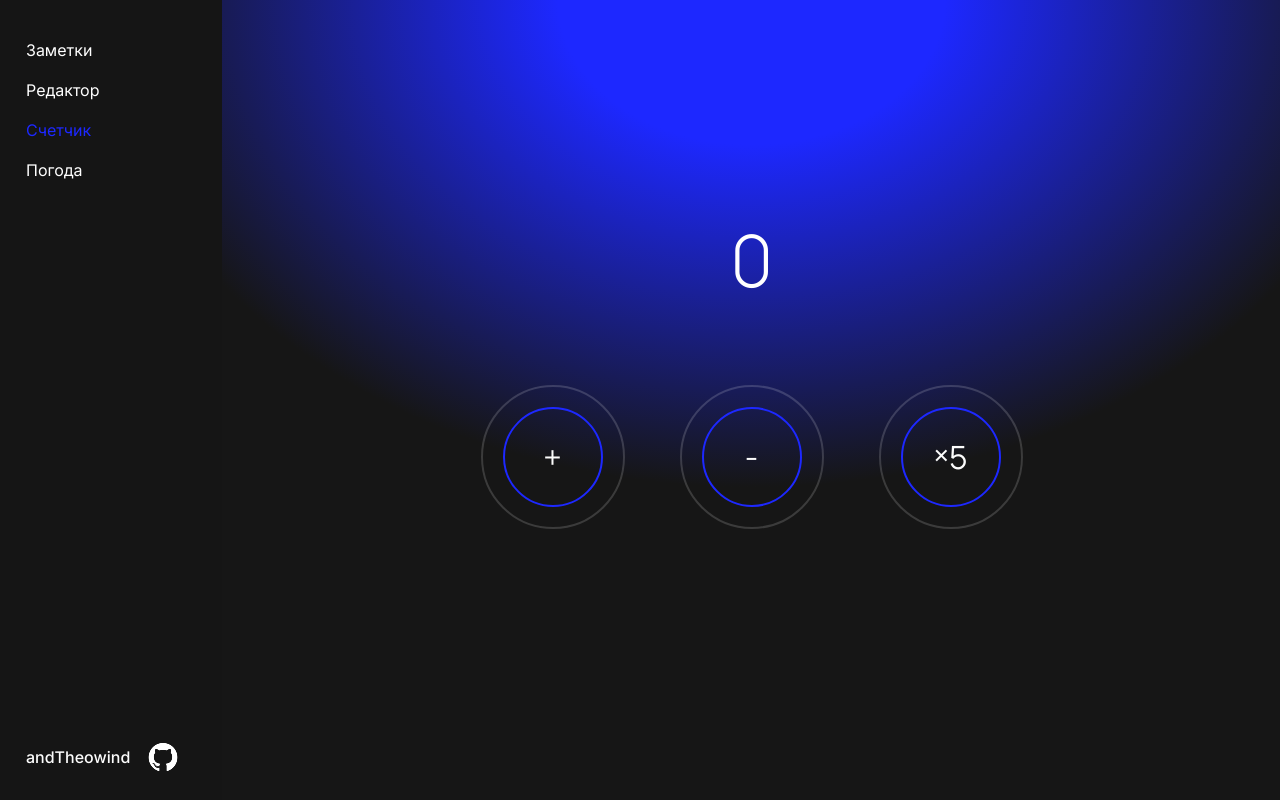
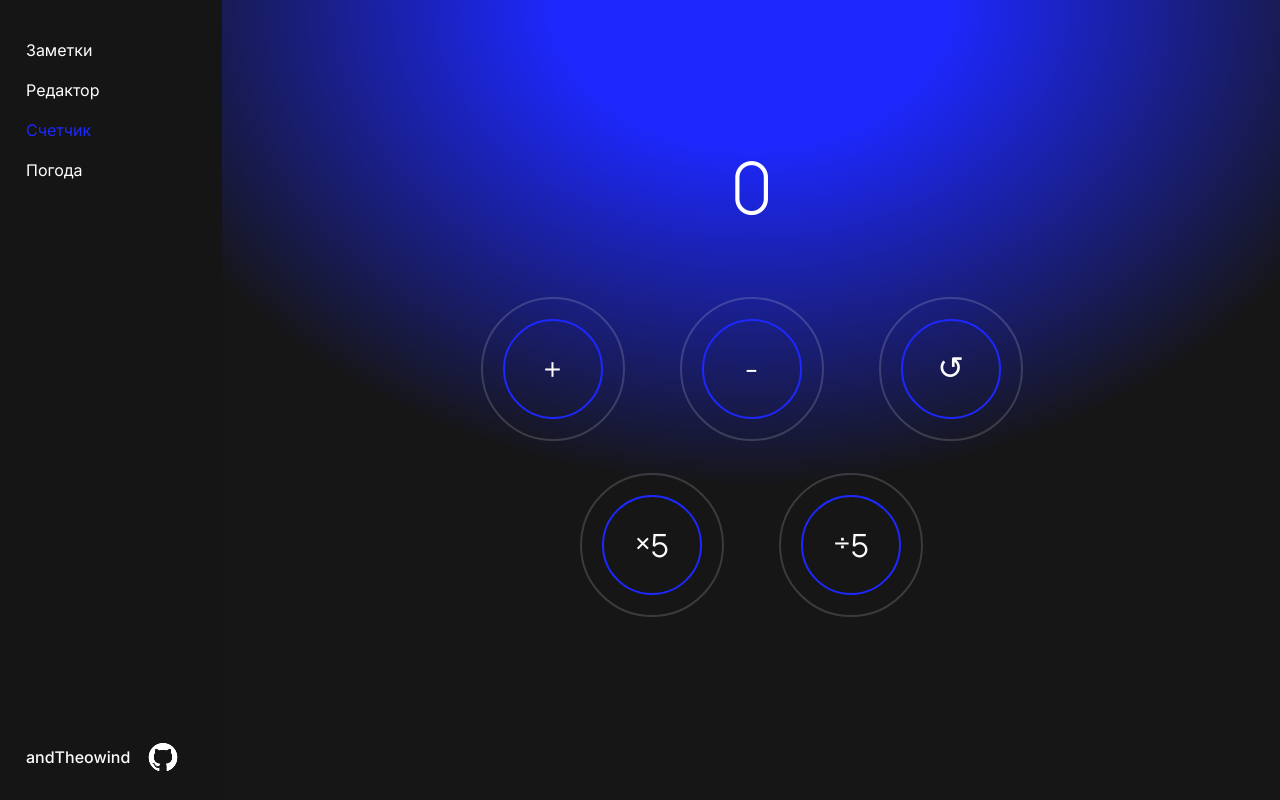
Before and after one commit to andTheowind/projectVue, a Vue app: page / in a window 1280 px wide. Both pictures are taken after a click on the button "Счетчик". Built offline with nearby package versions, Linux system fonts and the light colour scheme.

Commit message:
add new functions in counter-app

```diff
--- a/src/components/sidebar-main/Counter-App.vue
+++ b/src/components/sidebar-main/Counter-App.vue
@@ -3,8 +3,6 @@
 import { ref } from 'vue'
 import RowSpacer from '/src/components/Row-Spacer.vue'
 import CardWrapper from '/src/components/Card-Wrapper.vue'
-// import SvgAddButton from './SvgAddButton.vue'
-// import SvgRemoveButton from './SvgRemoveButton.vue'
 
 defineProps({
   msg: String,
@@ -15,6 +13,7 @@ const counterAppText = {
   btnCountUp: '+',
   btnCountDown: '-',
   btnCountMultiply: '5',
+  btnCountDivide: '5',
   amountCounter: 'Общее количество: ',
 }
 
@@ -28,37 +27,51 @@ const countDown = () => {
   counter.value -= 1;
 }
 
-const countMultiply = () => {
+const countMultiplyByFive = () => {
   counter.value *= 5;
 }
+
+const countDivideByFive = () => {
+  counter.value /= 5;
+}
+
 
 </script>
 
 <template>
   <RowSpacer>
     <CardWrapper class="card-counter">
-      <!-- Заголовок приложения -->
-      <!-- <p class="h3">{{ counterAppText.titleCounter }}: {{ counter }}</p> -->
       <div class="output-wrap">
         <span class="display-2 lh-0">{{ counter }}</span>
       </div>
-      <div class="btns-wrap my-2">
+      <div class="btns-wrap my-2 pb-2">
         <div class="main-btn-wrap">
           <button class="main-btn count-up" v-on:click="countUp">
-            <!-- <SvgAddButton /> -->
             {{ counterAppText.btnCountUp }}
           </button>
         </div>
         <div class="main-btn-wrap">
           <button class="main-btn count-down" v-on:click="countDown">
-            <!-- <SvgRemoveButton /> -->
             {{ counterAppText.btnCountDown }}
           </button>
         </div>
         <div class="main-btn-wrap">
-          <button class="main-btn count-multiply" v-on:click="countMultiply">
+          <button class="main-btn count-reset" v-on:click="counter = 0">
+            <span class="d-inline-block pb-1">&olarr;</span>
+          </button>
+        </div>
+      </div>
+      <div class="btns-wrap my-2 pt-2">
+        <div class="main-btn-wrap">
+          <button class="main-btn count-multiply" v-on:click="countMultiplyByFive">
             <span class="d-inline-block pb-1">&times;</span>
             {{ counterAppText.btnCountMultiply }}
+          </button>
+        </div>
+        <div class="main-btn-wrap">
+          <button class="main-btn count-multiply" v-on:click="countDivideByFive">
+            <span class="d-inline-block pb-1">&divide;</span>
+            {{ counterAppText.btnCountDivide }}
           </button>
         </div>
       </div>
@@ -80,8 +93,8 @@ const countMultiply = () => {
   justify-content: center;
   align-items: center;
   flex-wrap: wrap;
-  padding-top: 50px;
-  padding-bottom: 50px;
+  padding-top: 35px;
+  padding-bottom: 35px;
   gap: 55px;
 }
 
@@ -96,7 +109,8 @@ const countMultiply = () => {
 
 .main-btn.count-up,
 .main-btn.count-down,
-.main-btn.count-multiply {
+.main-btn.count-multiply,
+.main-btn.count-reset {
   display: flex;
   justify-content: center;
   align-items: center;
```
